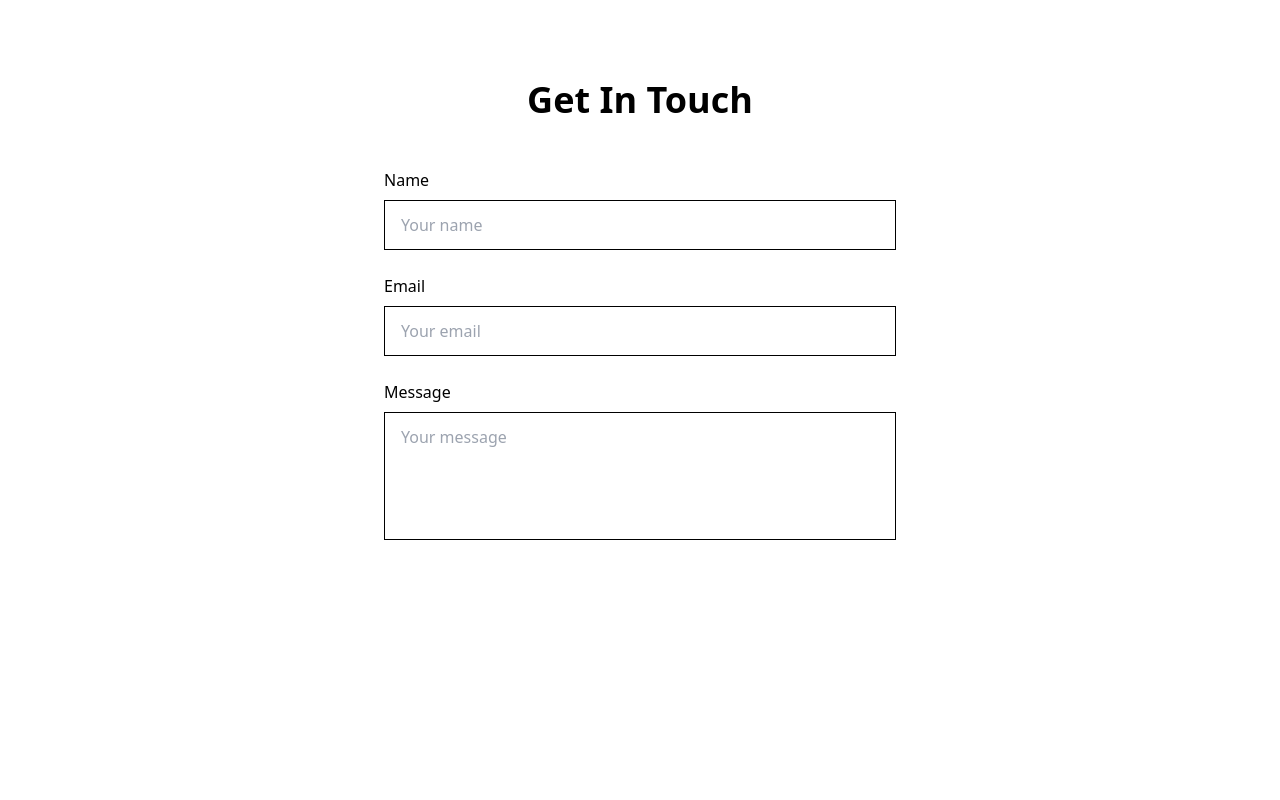
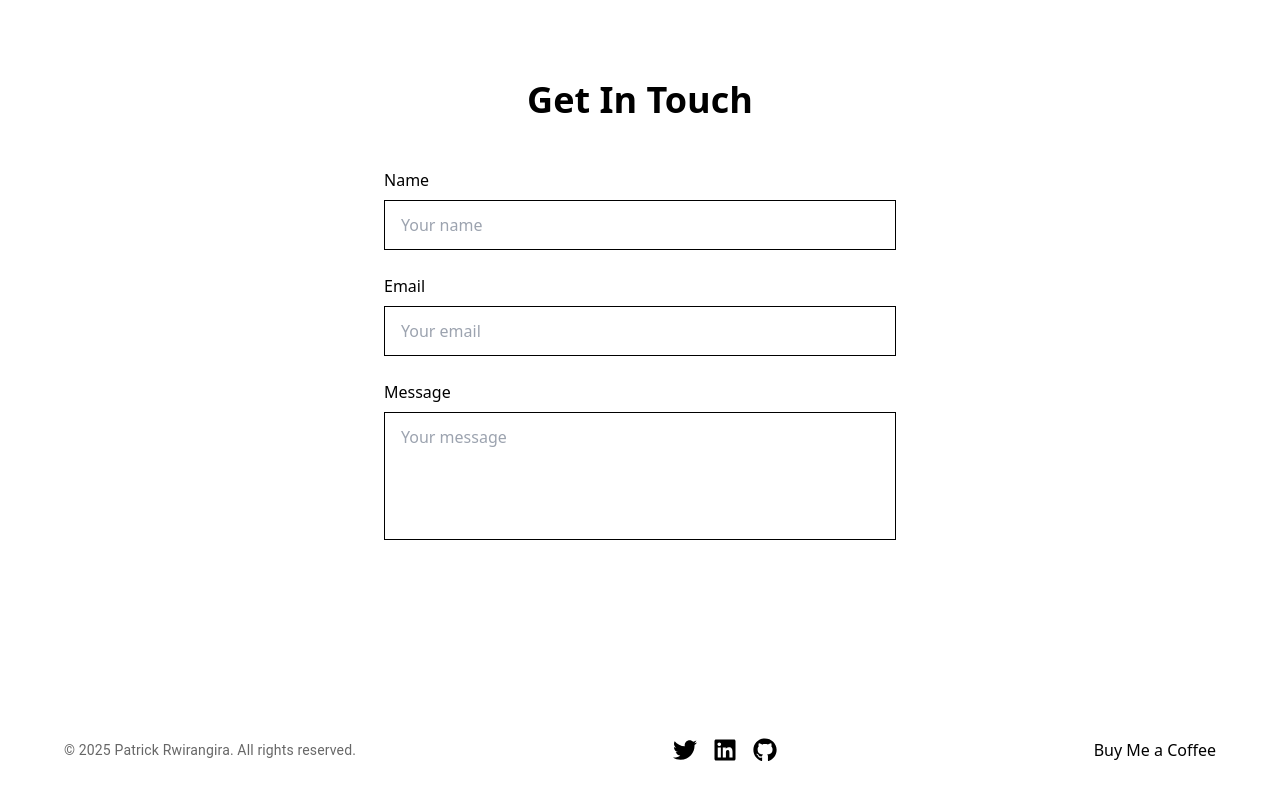
Before and after one commit to P-Rwirangira/portfolio, a Next.js app: page / in a window 1280 px wide. Shown: the part 2176-2976 px from the top of the page. Before the commit the page ends 2866 px from the top, so only its background shows below. Built offline with nearby package versions, Linux system fonts and the light colour scheme.

Commit message:
feat: footer

```diff
--- a/package.json
+++ b/package.json
@@ -15,6 +15,7 @@
     "next": "^15.1.7",
     "react": "^18.2.0",
     "react-dom": "^18.2.0",
+    "react-icons": "^5.5.0",
     "tailwindcss-animate": "^1.0.7"
   },
   "devDependencies": {
--- /dev/null
+++ b/src/components/Footer.tsx
@@ -0,0 +1,34 @@
+import { Typography, Container, Box } from "@mui/material";
+import Button from "./ui/Button";
+import { FaTwitter, FaLinkedin, FaGithub } from "react-icons/fa";
+import Link from "next/link";
+
+export default function Footer() {
+  return (
+    <footer className="bg-secondary py-12">
+      <Container maxWidth="lg">
+        <Box className="flex flex-col md:flex-row justify-between items-center">
+          <Typography variant="body2" color="text.secondary" className="mb-4 md:mb-0">
+            © {new Date().getFullYear()} Patrick Rwirangira. All rights reserved.
+          </Typography>
+          <Box className="flex items-center space-x-4">
+            <Link href="https://twitter.com/yourusername" target="_blank" rel="noopener noreferrer">
+              <FaTwitter className="text-primary hover:text-accent transition-colors" size={24} />
+            </Link>
+            <Link href="https://linkedin.com/in/yourusername" target="_blank" rel="noopener noreferrer">
+              <FaLinkedin className="text-primary hover:text-accent transition-colors" size={24} />
+            </Link>
+            <Link href="https://github.com/yourusername" target="_blank" rel="noopener noreferrer">
+              <FaGithub className="text-primary hover:text-accent transition-colors" size={24} />
+            </Link>
+          </Box>
+          <Button variant="outline" asChild className="mt-4 md:mt-0">
+            <Link href="https://www.buymeacoffee.com/yourusername" target="_blank" rel="noopener noreferrer">
+              Buy Me a Coffee
+            </Link>
+          </Button>
+        </Box>
+      </Container>
+    </footer>
+  );
+}
--- /dev/null
+++ b/src/components/ui/Button.tsx
@@ -0,0 +1,20 @@
+import React from 'react';
+
+interface ButtonProps {
+  variant?: 'outline' | 'contained';
+  asChild?: boolean;
+  className?: string;
+  children: React.ReactNode;
+}
+
+const Button: React.FC<ButtonProps> = ({ variant = 'contained', asChild = false, className = '', children }) => {
+  const buttonClass = `btn ${variant === 'outline' ? 'btn-outline' : 'btn-contained'} ${className}`;
+
+  return (
+    <button className={buttonClass}>
+      {children}
+    </button>
+  );
+};
+
+export default Button;
--- a/src/pages/index.tsx
+++ b/src/pages/index.tsx
@@ -3,6 +3,7 @@ import About from '../components/About';
 import Projects from '../components/Projects';
 import Contact from '../components/Contact';
 import Navigation from '../components/Navigation';
+import Footer from '../components/Footer';
 
 const Portfolio = () => {
   // Projects data
@@ -58,6 +59,7 @@ const Portfolio = () => {
           <Contact />
         </section>
       </main>
+      <Footer />
     </div>
   );
 };
```
Also changed, not shown: 1 other file (tests, documents, lock files or other folders).
